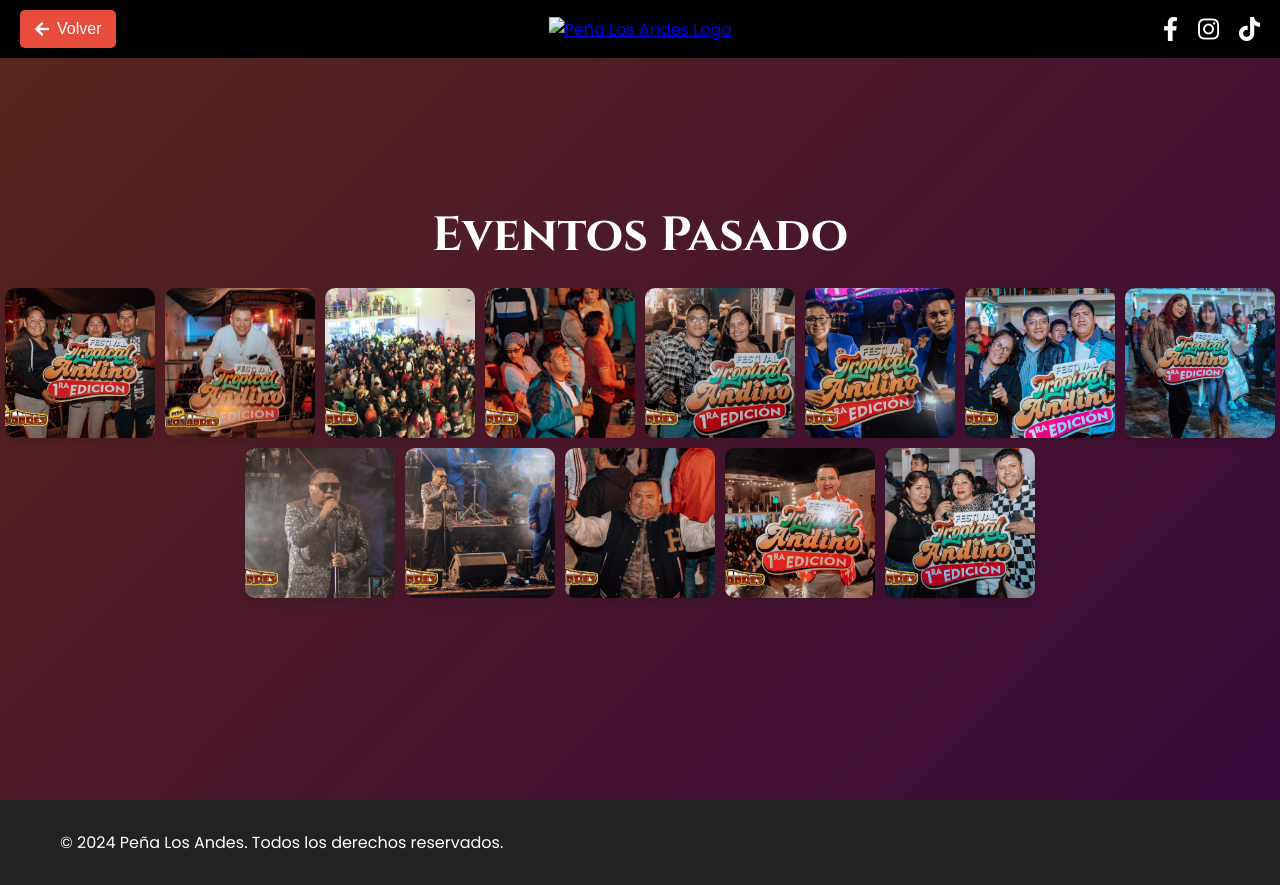
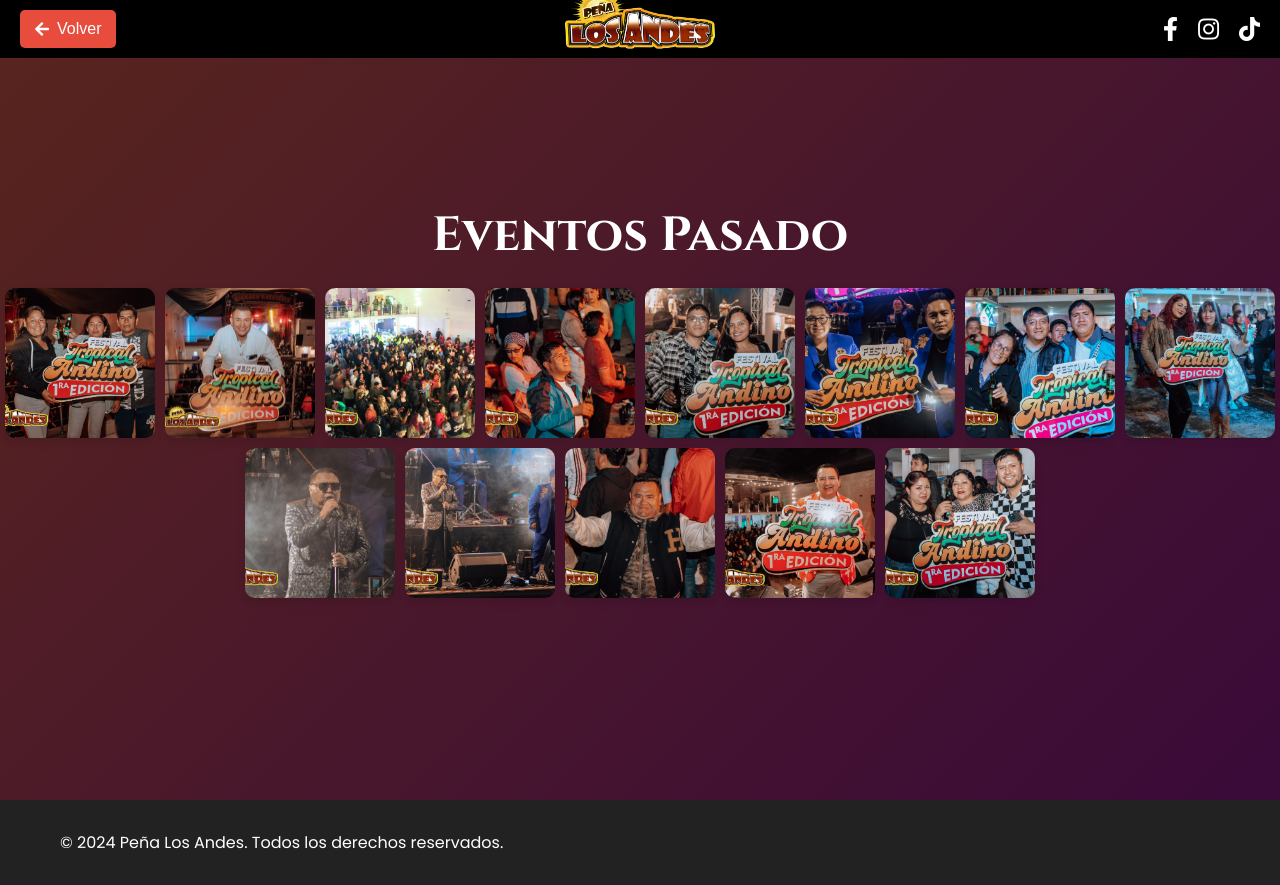
Before and after one commit to JeanPierre-30/los_andes, a plain HTML site: page Eventos pasados.html in a window 1280 px wide. Drawn offline with Linux system fonts and the light colour scheme.

Commit message:
Update Eventos pasados.html

```diff
--- a/Eventos pasados.html
+++ b/Eventos pasados.html
@@ -27,7 +27,7 @@
     </div>
 
     <div class="logo">
-        <a href="#"><img src="imagenes/PEÑA%20LOS%20ANDES%20LOGO%5B1%5D.png" alt="Peña Los Andes Logo"></a>
+        <a href="#"><img src="imagenes/PEÑA LOS ANDES LOGO.png" alt="Peña Los Andes Logo"></a>
 
 
     </div>
```
